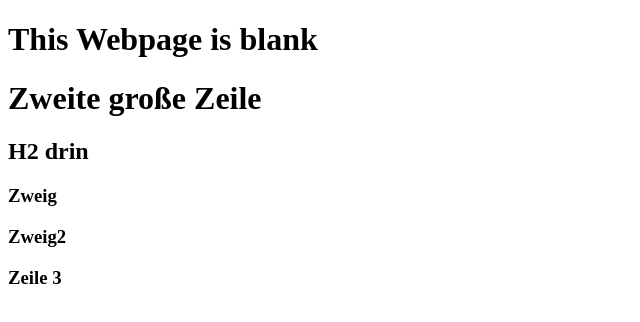
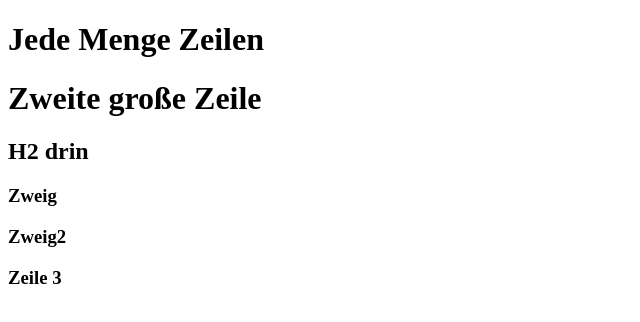
Before and after one commit to VscBarmer/0main.openSAP.repo, a plain HTML site: page index.html in a window 1280 px wide. Shown: the whole page, without its empty margins (0-640 px from the left). Drawn offline with Linux system fonts and the light colour scheme.

Commit message:
Header geändert

```diff
--- a/index.html
+++ b/index.html
@@ -2,7 +2,7 @@
 <html>
 <header><title>This is title</title></header>
 <body>
-	<h1 style = "color: Black"> This Webpage is blank</h1>
+	<h1 style = "color: Black"> Jede Menge Zeilen</h1>
 	<h1>Zweite große Zeile</h1>
 	<h2 style = "color: Black"> H2 drin</h2>
 
```
